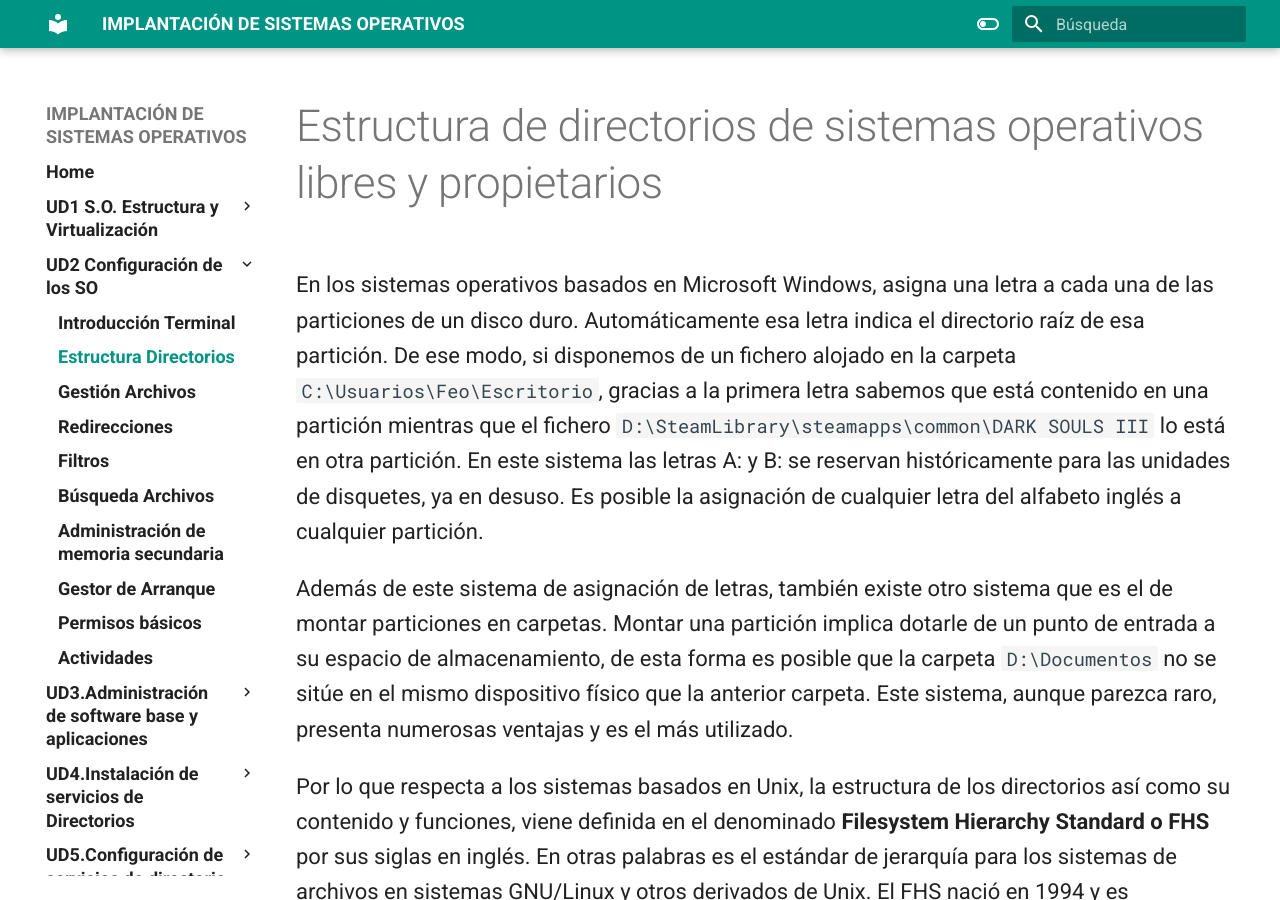
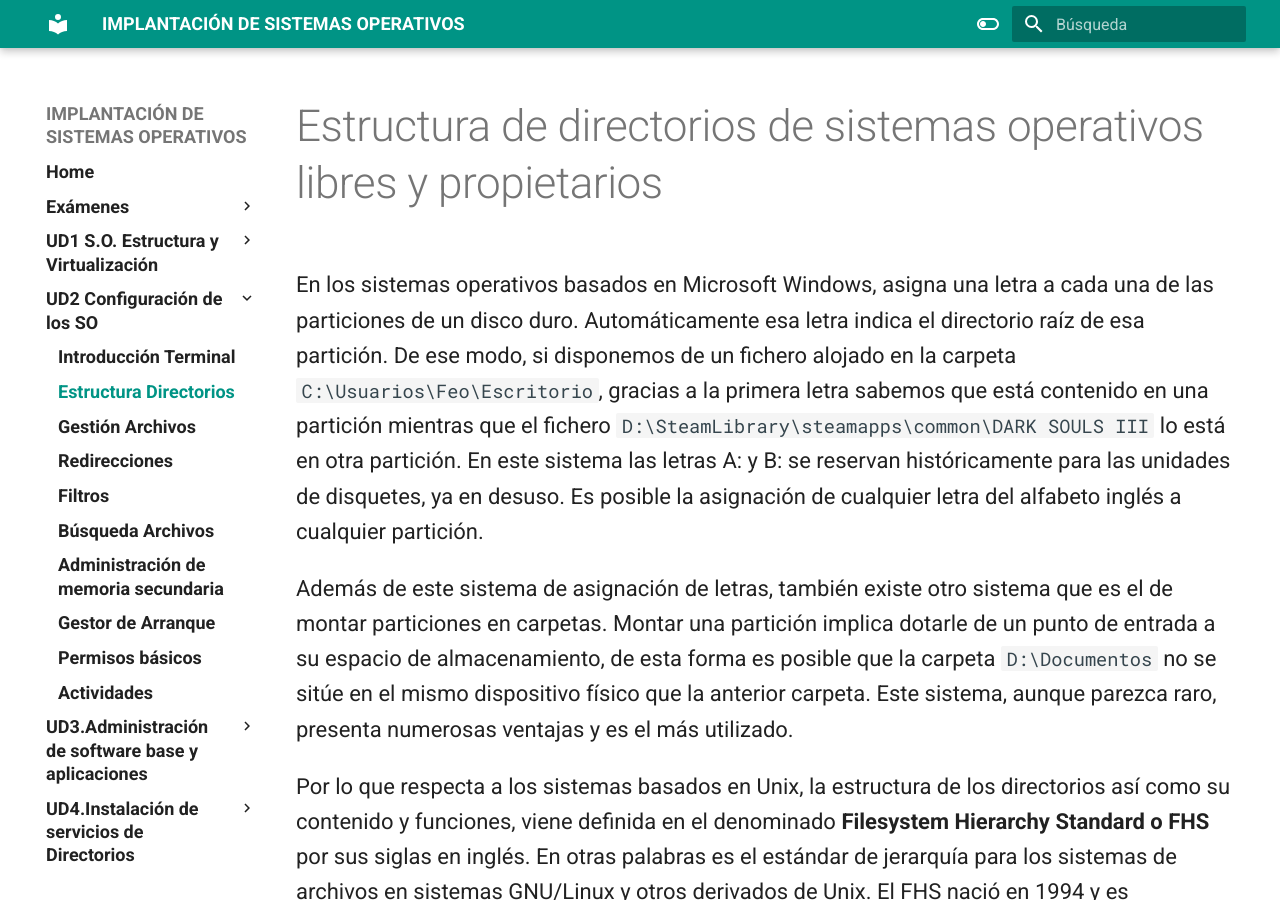
Before and after one commit to jmarlu/ISO, an MkDocs documentation site: the page built from docs/UD2/EstructuraDirectorios.md, in a window 1280 px wide and 900 px high. Built offline with MkDocs 1.6.1 and Material for MkDocs 9.7.7, drawn with Linux system fonts in a browser that asks for light colours; some of the changed lines change nothing that is shown.

Commit message:
modeexameva3

```diff
--- a/mkdocs.yml
+++ b/mkdocs.yml
@@ -2,10 +2,10 @@
 site_url: https://example.com/
 nav:
   - Home: index.html
-  # - Exámenes:
-  #     - Examen 1EVA: ./Examenes/Examen1EVA/examen.md
-  #     - Examen 2EVA: ./Examenes/Examen2EVA/examen.md
-  # - Examen 3EVA: ./Examenes/Examen3EVA/examenbis.md
+  - Exámenes:
+      #     - Examen 1EVA: ./Examenes/Examen1EVA/examen.md
+      #     - Examen 2EVA: ./Examenes/Examen2EVA/examen.md
+      - Examen 3EVA: ./Examenes/Examen3EVA/examenbis.md
 
   - UD1 S.O. Estructura y Virtualización:
       - Estructura: ./UD1/Estructura.md
```
